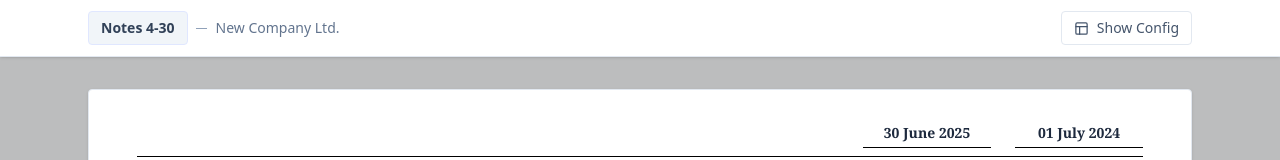
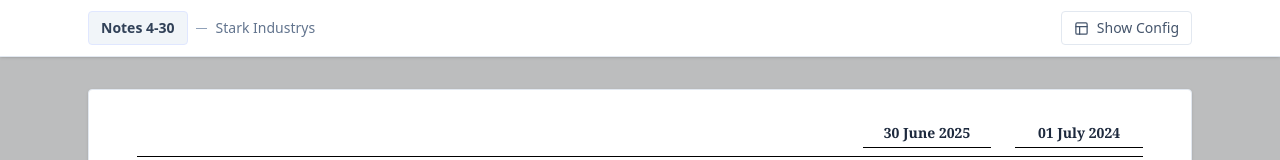
Before and after one commit to shihabul3000/Audit-X, a React (Vite) app in the folder frontend/: page /n4-13 in a window 1280 px wide. Shown: the top 160 px of the page. Built offline with nearby package versions, Linux system fonts and the light colour scheme.

Commit message:
feat: implement dynamic PPE data synchronization to Note 4

```diff
--- a/frontend/src/components/tabs/N4_13.tsx
+++ b/frontend/src/components/tabs/N4_13.tsx
@@ -14,10 +14,56 @@ export const N4_13: React.FC<{ data: any }> = ({ data }) => {
   const reportingDateLabel = getFormattedDate(data?.reportingDate) || '30 June 2024';
   const priorDateLabel = getFormattedDate(data?.startDate) || '30 June 2023';
 
+  const parseValue = (val: string | number): number => {
+    if (!val || val === '' || val === '-') return 0;
+    const str = typeof val === 'string' ? val.replace(/,/g, '').replace(/%/g, '').replace(/\(/g, '-').replace(/\)/g, '') : val.toString();
+    const parsed = parseFloat(str);
+    return isNaN(parsed) ? 0 : parsed;
+  };
+
   React.useEffect(() => {
     store.updateCompanyInfo('reportingDateLabel', reportingDateLabel);
     store.updateCompanyInfo('priorDateLabel', priorDateLabel);
-  }, [reportingDateLabel, priorDateLabel]);
+    store.updateCompanyInfo('companyName', data?.company || 'New Company Ltd.');
+
+    if (data?.ppe) {
+      let costClosing_cy = 0;
+      let costOpening_py = 0;
+      let depClosing_cy = 0;
+      let depOpening_py = 0;
+      let totalDepCharged_cy = 0;
+
+      data.ppe.assets.forEach(asset => {
+        const co = parseValue(asset.costOpening);
+        const ca = parseValue(asset.costAddition);
+        const cd = parseValue(asset.costDisposal);
+        const cc = co + ca - cd;
+
+        const do_ = parseValue(asset.depOpening);
+        const dc = parseValue(asset.depCharged);
+        const da = parseValue(asset.depAdjustment);
+        const dcl = do_ + dc + da;
+
+        costClosing_cy += cc;
+        costOpening_py += co;
+        depClosing_cy += dcl;
+        depOpening_py += do_;
+        totalDepCharged_cy += dc;
+      });
+
+      const adminDep = parseValue(data.ppe.breakdown?.adminExpense || 0);
+
+      // Update PPE summarized data in store
+      store.updatePPESummary({
+        costClosing_cy,
+        costOpening_py,
+        depClosing_cy,
+        depOpening_py,
+        totalDepCharged_cy,
+        adminDep_cy: adminDep,
+      });
+    }
+  }, [reportingDateLabel, priorDateLabel, data]);
 
   return (
     <div className="min-h-screen bg-slate-50/50 print:bg-white pb-20 font-sans text-slate-800">
--- a/frontend/src/components/tabs/N4_13/store.ts
+++ b/frontend/src/components/tabs/N4_13/store.ts
@@ -98,6 +98,11 @@ const useStore = create<Store>()(immer((set) => ({
     if (sec) sec.title = title;
   }),
 
+  updatePPESummary: (summary: Partial<Store['ppe']>) => set(state => {
+    state.ppe = { ...state.ppe, ...summary };
+    recalculate(state);
+  }),
+
   updateCompanyInfo: (field, value) => set(state => {
     state.company[field] = value;
   }),
--- a/frontend/src/components/tabs/N4_13/types.ts
+++ b/frontend/src/components/tabs/N4_13/types.ts
@@ -99,5 +99,6 @@ export interface Store {
   updateTableItem: (type: string, id: string, field: string, value: any) => void;
   deleteTableItem: (type: string, id: string) => void;
   updateSectionTitle: (sId: string, title: string) => void;
+  updatePPESummary: (summary: Partial<Store['ppe']>) => void;
   updateCompanyInfo: (field: keyof Company, value: string) => void;
 }
```
